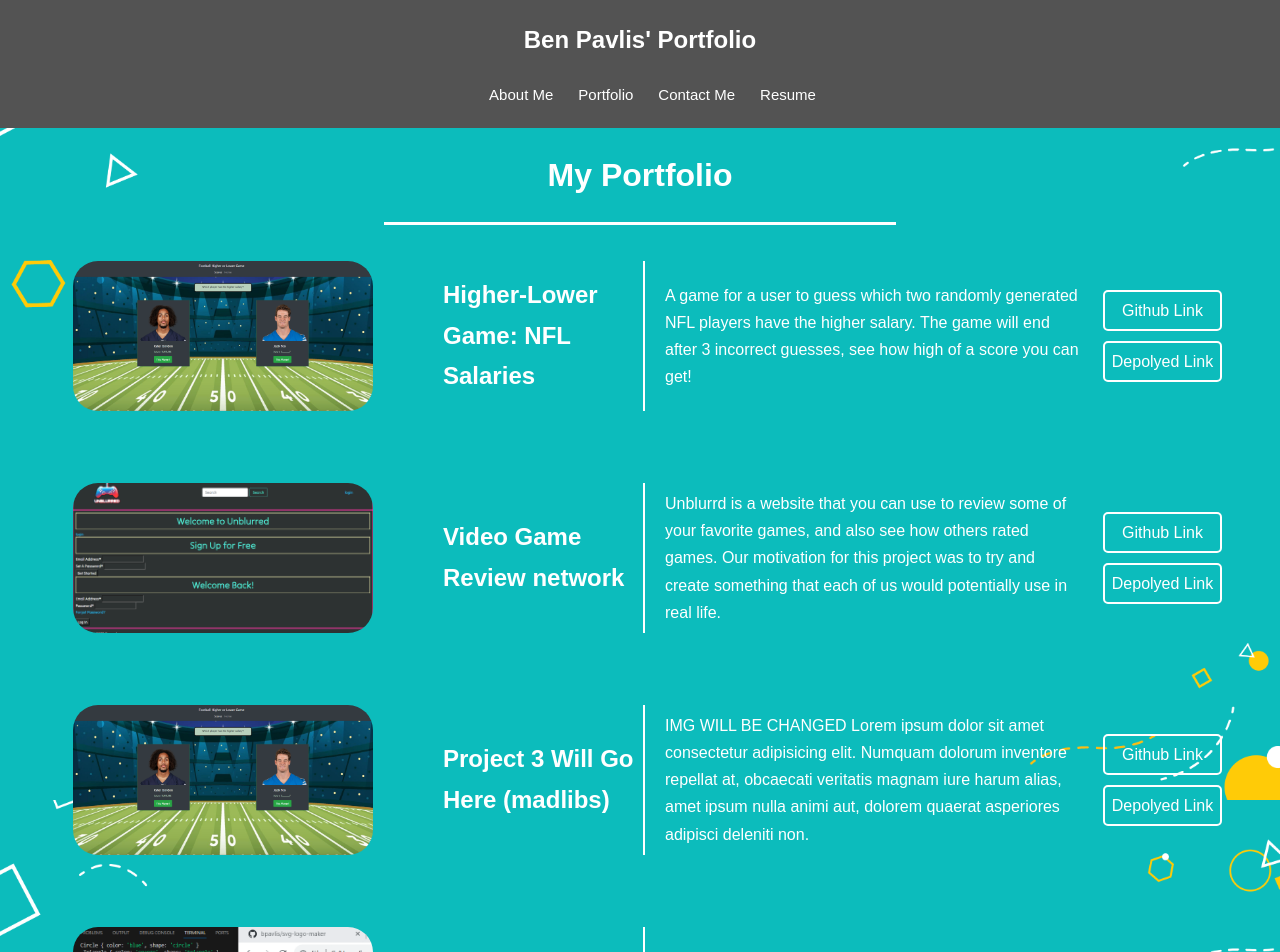
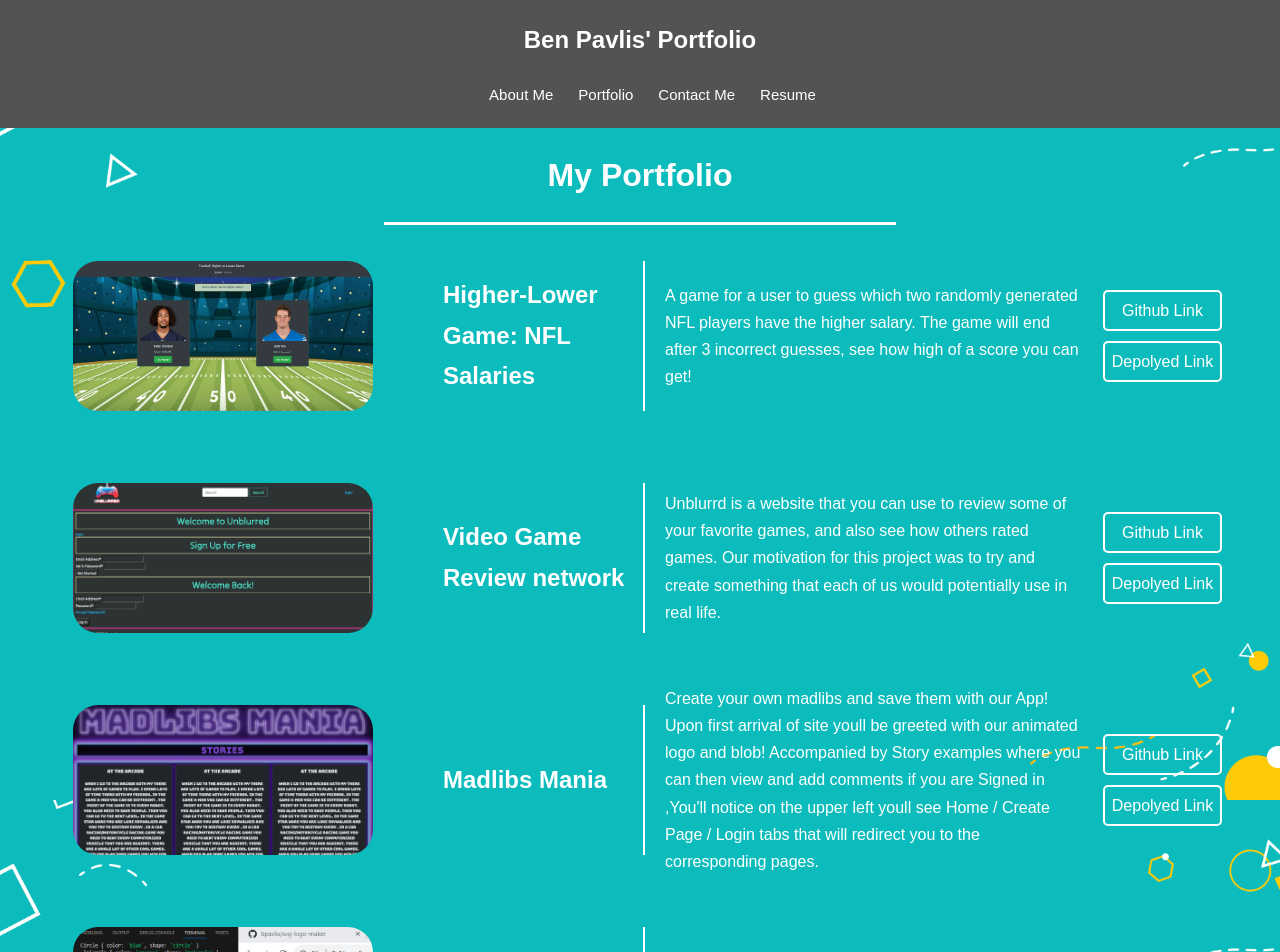
Before and after one commit to bpavlis/portfolio, a React (Vite) app: page /portfolio in a window 1280 px wide. Shown: the top 952 px of the page. Built offline with nearby package versions, Linux system fonts and the light colour scheme.

Commit message:
added project3 screenshot

```diff
--- a/src/components/Portfolio.jsx
+++ b/src/components/Portfolio.jsx
@@ -4,7 +4,7 @@ import unblurredPic from "../assets/project2screenshot.png"
 import logoMakerPic from "../assets/unit10finalscreenshot.png"
 import employeePic from "../assets/unit12finalscreenshot.png"
 import pwaPic from "../assets/unit19finalscreenshot.png"
-// import footballGamePic from "../assets/group-project-1_game-screenshot.png"
+import project3Pic from "../assets/project3screenshot.png"
 
 
 
@@ -33,11 +33,11 @@ export default function Portfolio(props){
         </div>
       </div>
       <div className="aboutContainer">
-        <img id="portImg" src={footballGamePic} style={{width: '300px'}} alt="avatar img"/>
-        <p id="portText"><span><h2 className="githubTitle">Project 3 Will Go Here (madlibs)</h2></span>IMG WILL BE CHANGED Lorem ipsum dolor sit amet consectetur adipisicing elit. Numquam dolorum inventore repellat at, obcaecati veritatis magnam iure harum alias, amet ipsum nulla animi aut, dolorem quaerat asperiores adipisci deleniti non.</p>
+        <img id="portImg" src={project3Pic} style={{width: '300px'}} alt="avatar img"/>
+        <p id="portText"><span><h2 className="githubTitle">Madlibs Mania</h2></span>Create your own madlibs and save them with our App! Upon first arrival of site youll be greeted with our animated logo and blob! Accompanied by Story examples where you can then view and add comments if you are Signed in ,You'll notice on the upper left youll see Home / Create Page / Login tabs that will redirect you to the corresponding pages.</p>
         <div className="portLinkContainer">
         <a className="portLink" href="https://github.com/KeeslingB/madlibs-gpt" target="_blank">Github Link</a>
-        <a className="portLink" href="" target="_blank">Depolyed Link</a>
+        <a className="portLink" href="https://madlibsgpt-47c520ae93df.herokuapp.com/" target="_blank">Depolyed Link</a>
         </div>
       </div>
       <div className="aboutContainer">
```
Also changed, not shown: src/assets/project3screenshot.png (added).
